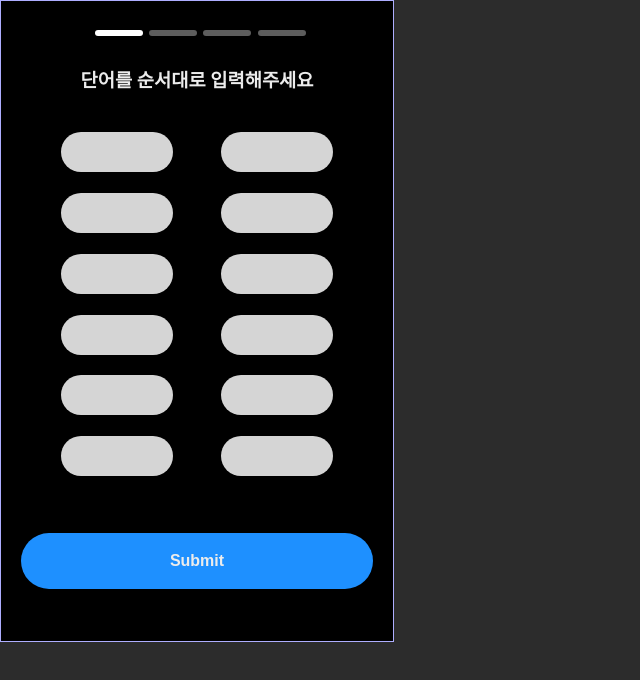
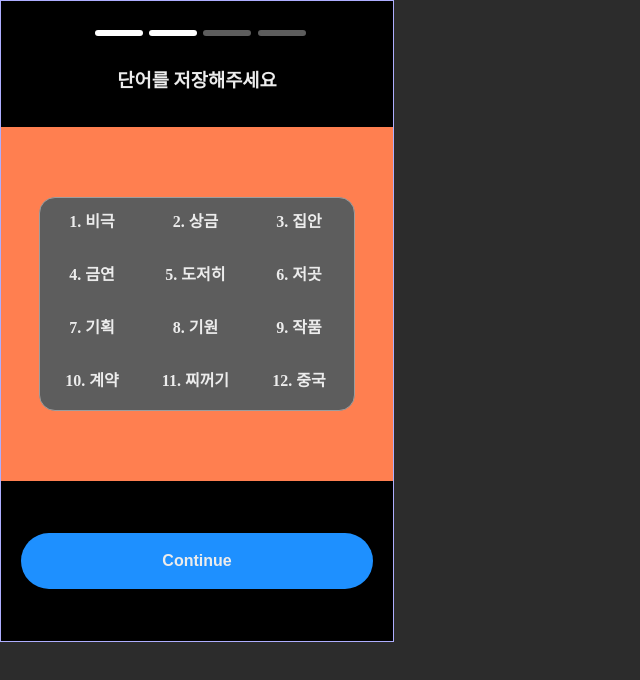
Before and after one commit to char1ey95/Wallet-Project, a React (Create React App) app in the folder front/: page / in a window 1280 px wide. Shown: the top 680 px of the page, without its empty margins (0-640 px from the left). Built offline with nearby package versions, Linux system fonts and the light colour scheme; some icons are missing.

Commit message:
feat: step2 완료

```diff
--- a/front/src/App.tsx
+++ b/front/src/App.tsx
@@ -1,5 +1,5 @@
 import { MainForm } from "./common/form";
-import { Step_1 } from "./pages";
+import { Step_1, Step_2 } from "./pages";
 
 
 const App = () => {
@@ -8,7 +8,7 @@ const App = () => {
 			<MainForm>
 				{/* <Assets /> */}
 				{/* <Home /> */}
-				<Step_1 />
+				<Step_2 />
 			</MainForm>
 		</>
 	);
--- a/front/src/pages/login_step/Step_2.tsx
+++ b/front/src/pages/login_step/Step_2.tsx
@@ -3,7 +3,7 @@ import { StepForm } from "./styled"
 export const Step_2 = () => {
     return(
         <>
-            <StepForm step={2} btn_content={"Submit"}></StepForm>
+            <StepForm step={2} btn_content={"Continue"}></StepForm>
         </>
     )
 }
--- a/front/src/pages/login_step/styled/StepForm.styled.tsx
+++ b/front/src/pages/login_step/styled/StepForm.styled.tsx
@@ -89,10 +89,10 @@ export const StepForm = ({ step, btn_content }: Step_Num) => {
 
     const renderStepComponent = (step: number) => {
         const steps = []
-        if(step = 1) steps.push(<Step_1_Content></Step_1_Content>)
-        if(step = 2) steps.push(<Step_2_Content></Step_2_Content>)
-        if(step = 3) steps.push(<Step_3_Content></Step_3_Content>)
-        if(step = 4) steps.push(<Step_4_Content></Step_4_Content>)
+        if(step === 1) steps.push(<Step_1_Content></Step_1_Content>)
+        if(step === 2) steps.push(<Step_2_Content></Step_2_Content>)
+        if(step === 3) steps.push(<Step_3_Content></Step_3_Content>)
+        if(step === 4) steps.push(<Step_4_Content></Step_4_Content>)
         return steps
     }
 
--- a/front/src/pages/login_step/styled/Step_1_content.styled.tsx
+++ b/front/src/pages/login_step/styled/Step_1_content.styled.tsx
@@ -1,16 +1,5 @@
 import styled from "styled-components"
-
-const Step_1_ContentWrap = styled.div`
-    width: 100%;
-    height: 100%;
-`
-
-const Step_1_ContentSubject = styled.h3`
-    width: 100%;
-    height: 15%;
-    text-align: center;
-    line-height: 2rem;
-`
+import { Step_ContentWrap, Step_ContentSubject } from "./Step_content.styled"
 
 const Step_1_Contents = styled.div`
     display: grid;
@@ -51,11 +40,11 @@ export const Step_1_Content = () => {
     }
 
     return (
-        <Step_1_ContentWrap>
-            <Step_1_ContentSubject>단어를 순서대로 입력해주세요</Step_1_ContentSubject>
+        <Step_ContentWrap>
+            <Step_ContentSubject>단어를 순서대로 입력해주세요</Step_ContentSubject>
             <Step_1_Contents>
                 {renderInput()}
             </Step_1_Contents>
-        </Step_1_ContentWrap>
+        </Step_ContentWrap>
     )
 }
--- a/front/src/pages/login_step/styled/Step_2_content.styled.tsx
+++ b/front/src/pages/login_step/styled/Step_2_content.styled.tsx
@@ -1,6 +1,44 @@
+import styled from "styled-components"
+import { Step_ContentWrap, Step_ContentSubject, Step_Contents } from "./Step_content.styled"
+
+const Step_2_MnemonicWrap = styled.div`
+    width: 80%;
+    height: 60%;
+    border: 1px solid #9d9d9d;
+    border-radius: 1rem;
+    background-color: #5d5d5d;
+`
+
+const Step_2_Mnemonic = styled.div`
+    display: inline-block;
+    width: 33%;
+    height: 25%;
+    font-weight: 700;
+    text-align: center;
+    line-height: 3rem;
+`
+
+
 export const Step_2_Content = () => {
-    return(
-        <>
-        </>
+
+    const ex_mnemonic = ['비극', '상금', '집안', '금연', '도저히', '저곳', '기획', '기원', '작품', '계약', '찌꺼기', '중국']
+
+    const renderMnemonic = (mnemonic: string[]) => {
+        const Inputs = []
+        for (let i = 0; i < 12; i++) {
+            Inputs.push(<Step_2_Mnemonic key={i}>{i+1}. {mnemonic[i]}</Step_2_Mnemonic>)
+        }
+        return Inputs
+    }
+
+    return (
+        <Step_ContentWrap>
+            <Step_ContentSubject>단어를 저장해주세요</Step_ContentSubject>
+            <Step_Contents>
+                <Step_2_MnemonicWrap>
+                    {renderMnemonic(ex_mnemonic)}
+                </Step_2_MnemonicWrap>
+            </Step_Contents>
+        </Step_ContentWrap>
     )
 }
--- a/front/src/pages/login_step/styled/Step_3_content.styled.tsx
+++ b/front/src/pages/login_step/styled/Step_3_content.styled.tsx
@@ -1,6 +1,14 @@
+import { Step_ContentWrap, Step_ContentSubject, Step_Contents } from "./Step_content.styled"
+
 export const Step_3_Content = () => {
     return(
         <>
+            <Step_ContentWrap>
+                <Step_ContentSubject>마지막 단어를 선택해주세요</Step_ContentSubject>
+                <Step_Contents>
+
+                </Step_Contents>
+            </Step_ContentWrap>
         </>
     )
 }
--- a/front/src/pages/login_step/styled/Step_4_content.styled.tsx
+++ b/front/src/pages/login_step/styled/Step_4_content.styled.tsx
@@ -1,6 +1,14 @@
+import { Step_ContentWrap, Step_ContentSubject, Step_Contents } from "./Step_content.styled"
+
 export const Step_4_Content = () => {
     return(
         <>
+            <Step_ContentWrap>
+                <Step_ContentSubject>비밀번호를 만들어주세요</Step_ContentSubject>
+                <Step_Contents>
+
+                </Step_Contents>
+            </Step_ContentWrap>
         </>
     )
 }
--- /dev/null
+++ b/front/src/pages/login_step/styled/Step_content.styled.tsx
@@ -0,0 +1,22 @@
+import styled from "styled-components"
+
+export const Step_ContentWrap = styled.div`
+    width: 100%;
+    height: 100%;
+`
+
+export const Step_ContentSubject = styled.h3`
+    width: 100%;
+    height: 15%;
+    text-align: center;
+    line-height: 2rem;
+`
+
+export const Step_Contents = styled.div`
+    display: flex;
+    justify-content: center;
+    align-items: center;
+    width: 100%;
+    height: 85%;
+    background-color: coral;
+`
```
